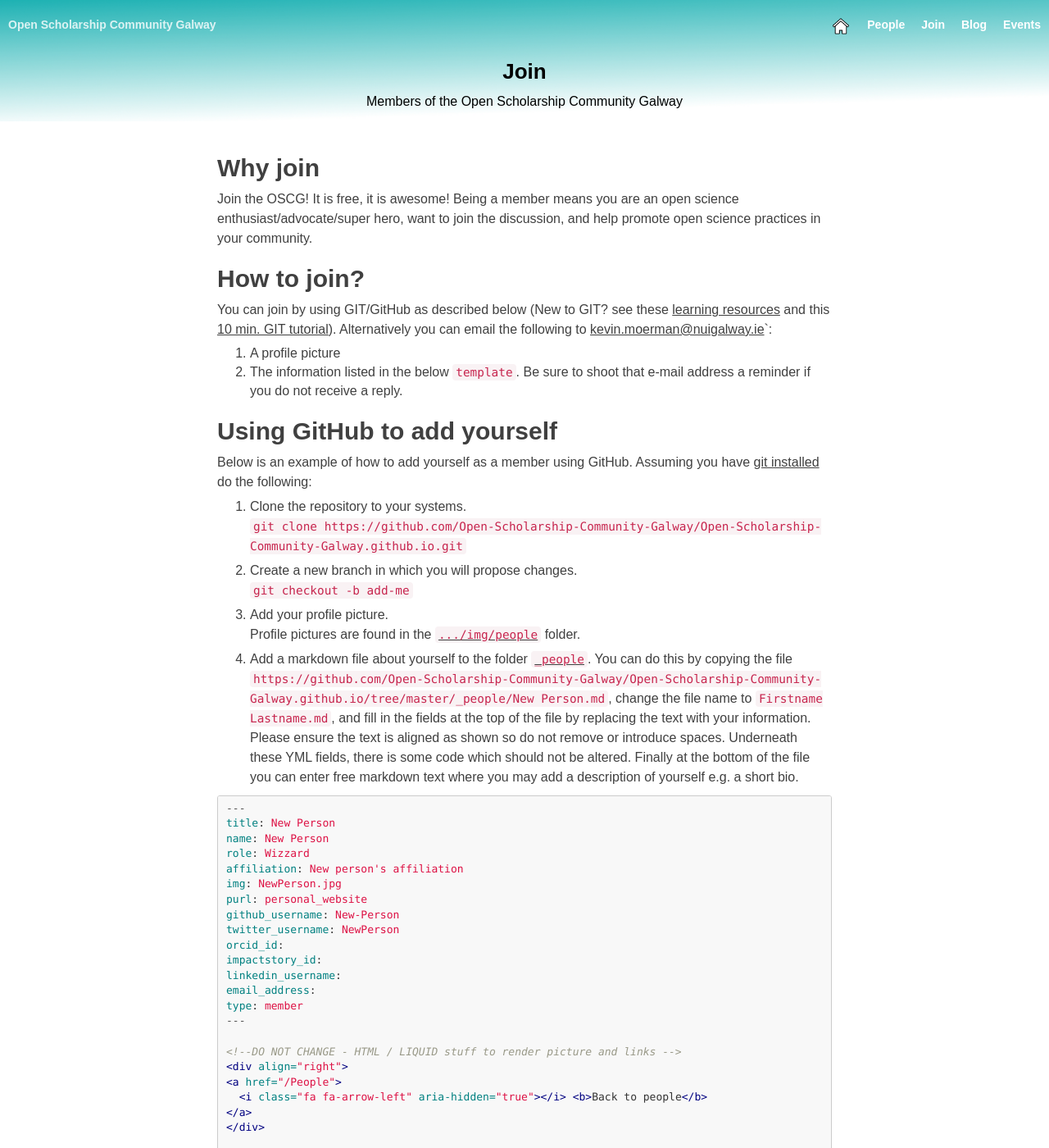
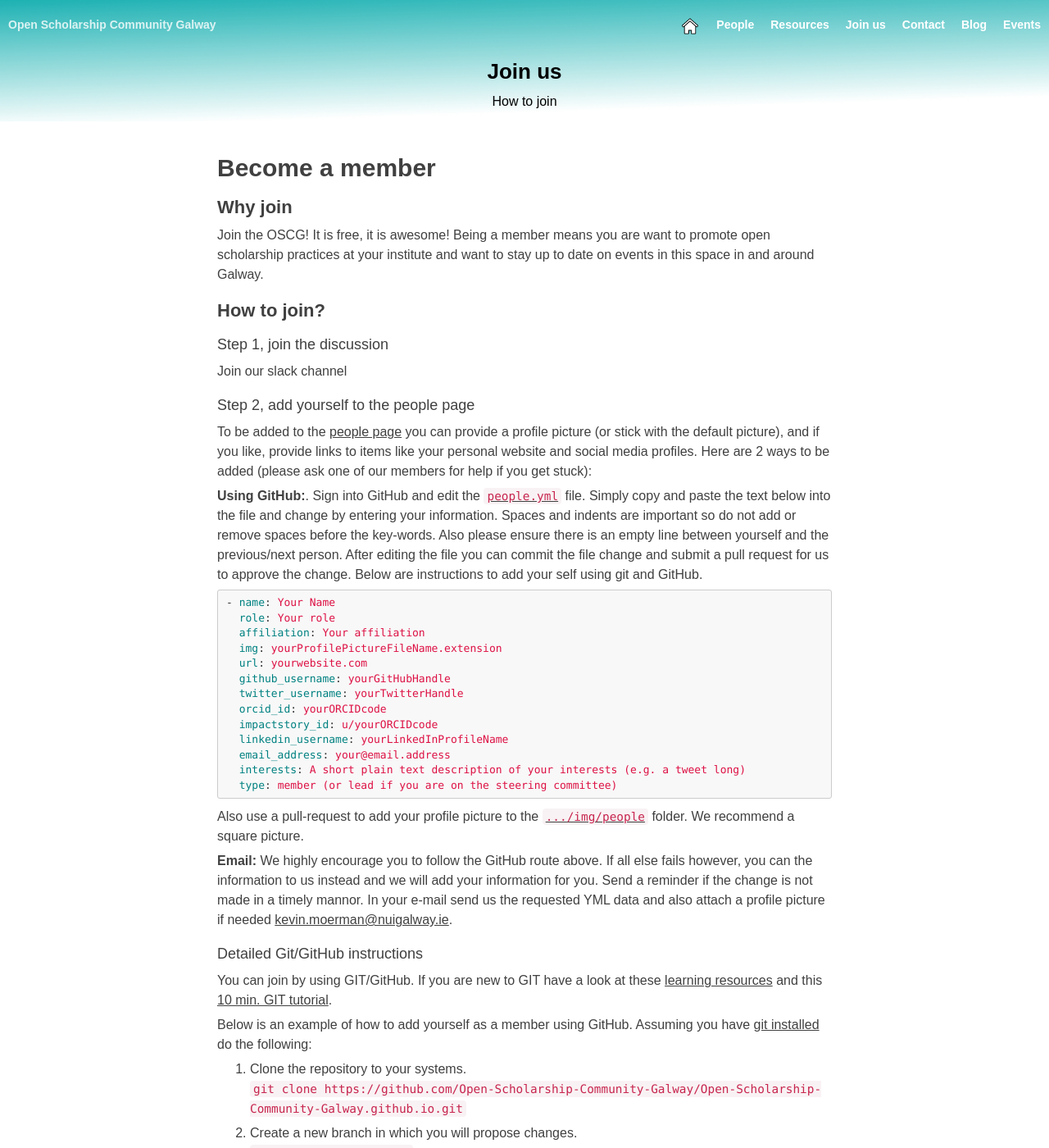
Before and after one commit to Open-Scholarship-Community-Galway/Open-Scholarship-Community-Galway.github.io, a Jekyll site: the page built from join.md, in a window 1280 px wide and 1400 px high. Shown: the whole window at 82% size. Built offline with Jekyll 4.4.1, drawn with Linux system fonts in a browser that asks for light colours; nearby versions of some CDN libraries; some of the changed text lies outside the part shown.

Commit message:
Updated people handling

````diff
--- a/_config.yml
+++ b/_config.yml
@@ -13,6 +13,7 @@
 github_username: Open-Scholarship-Community-Galway
 twitter_username: OSCGalway
 altmetric: true
+contactEmail: kevin.moerman@nuigalway.ie
 
 # Build settings
 plugins: [jekyll-paginate]
@@ -28,12 +29,6 @@
   - scope:
       path: ""
       type: modules
-    values:
-      layout: page
-      logo: img/logos/OSC_Galway_logo.png
-  - scope:
-      path: ""
-      type: people
     values:
       layout: page
       logo: img/logos/OSC_Galway_logo.png
--- a/_includes/addPersonalInfo.html
+++ /dev/null
@@ -1,74 +0,0 @@
-<div align="right">
-<a href="{{ site.baseurl }}/People">
-  <i class="fa fa-arrow-left" aria-hidden="true"></i> <b>Back to people</b>
-</a>
-</div>
-
-  <div style="margin-bottom:10px;">
-        {% if include.img %}
-          <a href="{{ site.baseurl }}/people/{{ include.title }}">
-            <img alt="" src="{{ site.baseurl }}/img/people/{{ include.img }}" style="margin-top:5px; margin-bottom:5px; margin-right:10px; width: 200px">
-          </a>
-          <br />
-        {% endif %}
-
-        {% if include.name %}
-          <b>{{ include.name }}</b>
-          <br />
-        {% endif %}
-
-        {% if include.affiliation %}
-        <span style="text-transform: uppercase;">
-          <i style="font-size:75%; color:#A9A9A9;">{{ include.affiliation }}</i>
-        </span>
-        <br />
-        {% endif %}
-
-        {% if include.role %}
-          <i>{{ include.role }}</i>
-          <br />
-        {% endif %}
-
-        <!-- <div align="left"> -->
-          {% if include.purl %}
-              <a href="{{ include.purl }}">
-                <img alt="e-mail" style="height:20px;" src="{{ site.baseurl }}/img/icons/profilePage.png" />
-              </a>
-          {% endif %}
-
-          {% if include.email_address %}
-            <a href="mailto:{{ include.email_address }}">
-              <img alt="e-mail" style="height:20px;" src="{{ site.baseurl }}/img/icons/email_icon.png" />
-            </a>
-          {% endif %}
-
-          {% if include.github_username %}
-              <a href="https://github.com/{{ include.github_username }}">
-                <img alt="GitHub profile" style="height:20px;" src="{{ site.baseurl }}/img/icons/github-icon.png" />
-              </a>
-          {% endif %}
-
-          {% if include.orcid_id %}
-              <a href="http://orcid.org/{{ include.orcid_id }}">
-                <img alt="ORCiD profile" style="height:20px;" src="{{ site.baseurl }}/img/icons/orcid.png" />
-              </a>
-          {% endif %}
-
-          {% if include.impactstory_id %}
-              <a href="http://impactstory.org/{{ include.impactstory_id }}">
-                <img alt="ImpactStory profile" style="height:20px;" src="{{ site.baseurl }}/img/icons/impactStory.png" />
-              </a>
-          {% endif %}
-
-          {% if include.twitter_username %}
-              <a href="https://twitter.com/{{ include.twitter_username }}">
-                <img alt="Twitter profile" style="height:20px;" src="{{ site.baseurl }}/img/icons/twitter.png" />
-              </a>
-          {% endif %}
-
-          {% if include.linkedin_username %}
-                <a href="https://www.linkedin.com/in/{{ include.linkedin_username }}">
-                  <img alt="LinkedIn profile" style="height:20px;" src="{{ site.baseurl }}/img/icons/linkedin.png" />
-                </a>
-          {% endif %}
-</div>
--- a/join.md
+++ b/join.md
@@ -1,22 +1,48 @@
 ---
 layout: page
-title: "Join"
-description: "Members of the Open Scholarship Community Galway"
+title: "Join us"
+description: "How to join"
 logo:
 header-img: "img/home-bg.jpg"
 ordernumber: 8
 ---
 
-# Why join
-Join the OSCG! It is free, it is awesome! Being a member means you are an open science enthusiast/advocate/super hero, want to join the discussion, and help promote open science practices in your community.
+# Become a member
+## Why join
+Join the OSCG! It is free, it is awesome! Being a member means you are want to promote open scholarship practices at your institute and want to stay up to date on events in this space in and around Galway.
 
-# How to join?
-You can join by using GIT/GitHub as described below (New to GIT? see these [learning resources](https://help.github.com/articles/git-and-github-learning-resources/) and this [10 min. GIT tutorial](https://try.github.io/levels/1/challenges/1)). Alternatively you can email the following to [kevin.moerman@nuigalway.ie](mailto:kevin.moerman@nuigalway.ie)`:
-1. A profile picture
-2. The information listed in the below [``template``](#YML_template).
-Be sure to shoot that e-mail address a reminder if you do not receive a reply.
+## How to join?
+### Step 1, join the discussion
+Join our slack channel
 
-# Using GitHub to add yourself
+### Step 2, add yourself to the people page
+To be added to the [people page]({{ site.baseurl }}/People/) you can provide a profile picture (or stick with the default picture), and if you like, provide links to items like your personal website and social media profiles. Here are 2 ways to be added (please ask one of our members for help if you get stuck):
+
+**Using GitHub:**. Sign into GitHub and edit the [`people.yml`](https://github.com/Open-Scholarship-Community-Galway/Open-Scholarship-Community-Galway.github.io/tree/master/_data/people.yml) file. Simply copy and paste the text below into the file and change by entering your information. Spaces and indents are important so do not add or remove spaces before the key-words. Also please ensure there is an empty line between yourself and the previous/next person. After editing the file you can commit the file change and submit a pull request for us to approve the change. Below are instructions to add your self using git and GitHub.
+
+```yml
+- name: Your Name
+  role: Your role
+  affiliation: Your affiliation
+  img: yourProfilePictureFileName.extension
+  url: yourwebsite.com
+  github_username: yourGitHubHandle
+  twitter_username: yourTwitterHandle
+  orcid_id: yourORCIDcode
+  impactstory_id: u/yourORCIDcode
+  linkedin_username: yourLinkedInProfileName
+  email_address: your@email.address
+  interests: A short plain text description of your interests (e.g. a tweet long)
+  type: member (or lead if you are on the steering committee)
+```
+
+Also use a pull-request to add your profile picture to the [`.../img/people`](https://github.com/Open-Scholarship-Community-Galway/Open-Scholarship-Community-Galway.github.io/tree/master/img/people) folder. We recommend a square picture.
+
+**Email:** We highly encourage you to follow the GitHub route above. If all else fails however, you can the information to us instead and we will add your information for you. Send a reminder if the change is not made in a timely mannor. In your e-mail send us the requested YML data and also attach a profile picture if needed [kevin.moerman@nuigalway.ie](mailto:kevin.moerman@nuigalway.ie).
+
+### Detailed Git/GitHub instructions
+You can join by using GIT/GitHub. If you are new to GIT have a look at these [learning resources](https://help.github.com/articles/git-and-github-learning-resources/) and this [10 min. GIT tutorial](https://try.github.io/levels/1/challenges/1).
+
 Below is an example of how to add yourself as a member using GitHub. Assuming you have [git installed](https://git-scm.com/book/en/v2/Getting-Started-Installing-Git) do the following:
 
 1. Clone the repository to your systems.
@@ -26,34 +52,9 @@
 `git checkout -b add-me`
 
 3. Add your profile picture.
-Profile pictures are found in the [`.../img/people`](https://github.com/Open-Scholarship-Community-Galway/Open-Scholarship-Community-Galway.github.io/tree/master/img/people) folder.
+Profile pictures are found in the [`.../img/people`](https://github.com/Open-Scholarship-Community-Galway/Open-Scholarship-Community-Galway.github.io/tree/master/img/people) folder. Add your picture there. We recommend using a square profile picture.
 
-4. Add a markdown file about yourself to the folder [`_people`](https://github.com/Open-Scholarship-Community-Galway/Open-Scholarship-Community-Galway.github.io/tree/master/_people). You can do this by copying the file `https://github.com/Open-Scholarship-Community-Galway/Open-Scholarship-Community-Galway.github.io/tree/master/_people/New Person.md`, change the file name to `Firstname Lastname.md`, and fill in the fields at the top of the file by replacing the text with your information. Please ensure the text is aligned as shown so do not remove or introduce spaces. Underneath these YML fields, there is some code which should not be altered. Finally at the bottom of the file you can enter free markdown text where you may add a description of yourself e.g. a short bio.
-
-
-```markdown
----
-title: New Person
-name: New Person
-role: Wizzard
-affiliation: New person's affiliation
-img: NewPerson.jpg
-purl: personal_website
-github_username: New-Person
-twitter_username: NewPerson
-orcid_id:
-impactstory_id:
-linkedin_username:
-email_address:
-type: member
----
-
-<!--DO NOT CHANGE - HTML / LIQUID stuff to render picture and links -->
-{% include addPersonalInfo.html name=page.name description=page.description role=page.role type=page.type affiliation=page.affiliation img=page.img purl=page.purl github_username=page.github_username twitter_username=page.twitter_username orcid_id=page.orcid_id impactstory_id=page.impactstory_id linkedin_username=page.linkedin_username email_address=page.email_address %}
-
-<!-- START OF FREE MARKDOWN -->
-Short bio in markdown format
-```
+4. Add information about yourself to the  [`people.yml`](https://github.com/Open-Scholarship-Community-Galway/Open-Scholarship-Community-Galway.github.io/tree/master/_data/people.yml) file. See also the information provided above.
 
 5. Stage your proposed changes.
 `git add .`
@@ -65,3 +66,8 @@
  `git push origin add-me`
 
 8. Create a [`pull request`](https://help.github.com/articles/creating-a-pull-request/) for your branch
+
+Ask us for help if you get stuck at any stage.
+
+# Become a partner
+Join as a partner
````
Also changed, not shown: Contact.md (added, +17 -0 lines), People.html (deleted, +0 -44 lines), People.md (added, +44 -0 lines), _data/people.yml (added, +15 -0 lines), _includes/addPerson.html (+16 -7 lines), _people/Kevin Moerman.md (deleted, +0 -21 lines), _people/New Person.md (deleted, +0 -21 lines), resources.md (added, +15 -0 lines), img/people/NewPerson.jpg (deleted), img/people/default.png (added).
